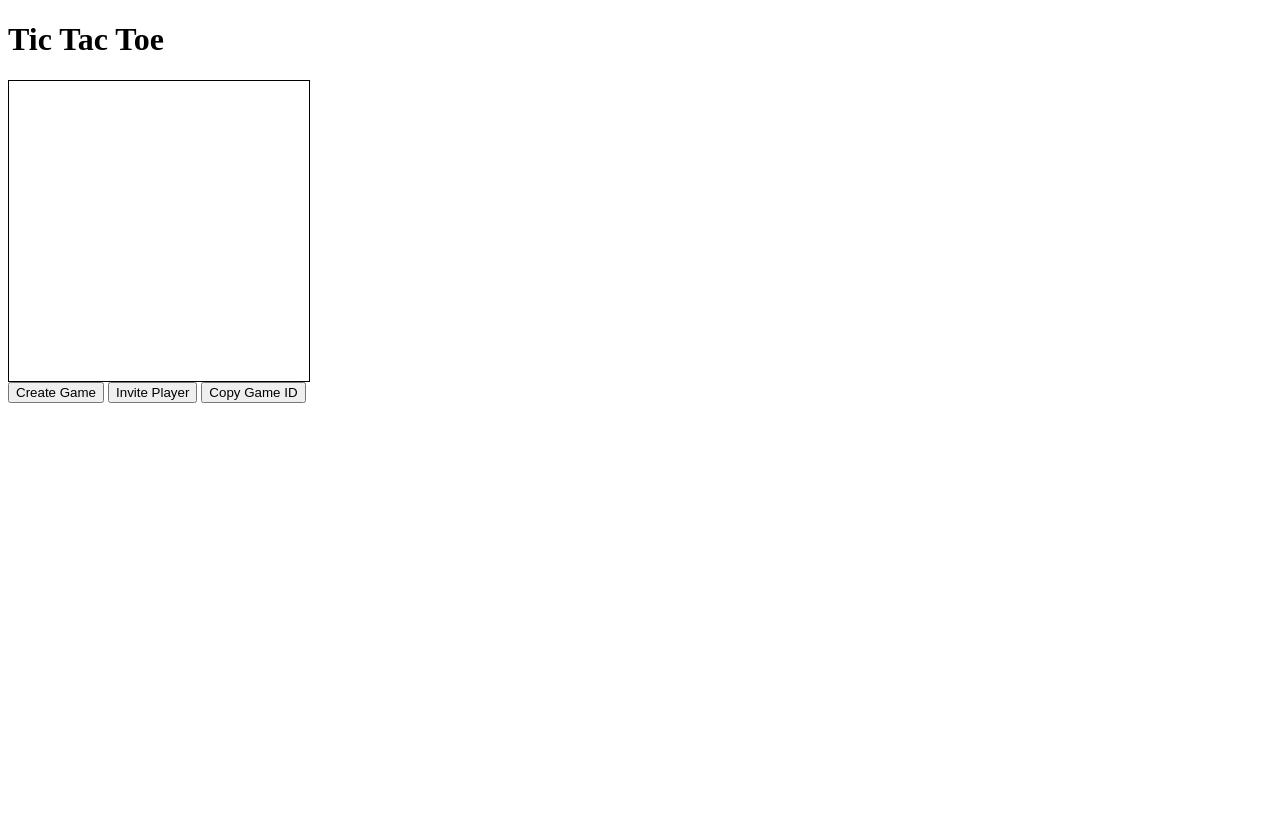
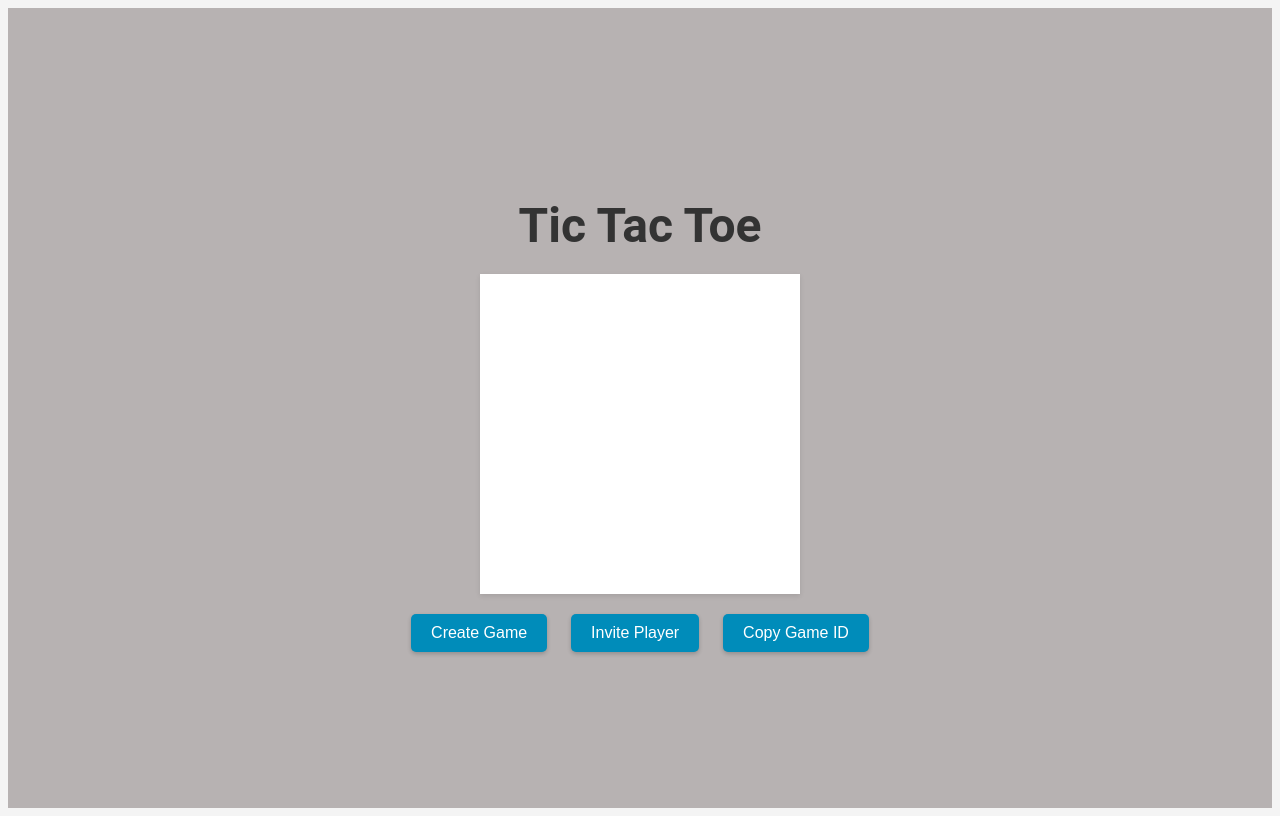
Before and after one commit to 0xPixelNinja/tic-tac-toe-fastapi, a plain HTML site: page frontend/index.html in a window 1280 px wide. Drawn offline with Linux system fonts and the light colour scheme.

Commit message:
Frontend work, i don't like

```diff
--- a/frontend/index.html
+++ b/frontend/index.html
@@ -5,15 +5,14 @@
     <link rel="stylesheet" href="style.css">
 </head>
 <body>
-    <h1>Tic Tac Toe</h1>
-
-    <div id="game-board">
+    <div class="container">
+        <h1>Tic Tac Toe</h1>
+        <div id="game-board"></div>
+        <div class="buttons">
+            <button onclick="createGame()">Create Game</button>
+            <button onclick="invitePlayer()">Invite Player</button>
+            <button onclick="copyGameID()">Copy Game ID</button>
         </div>
-
-    <button onclick="createGame()">Create Game</button>
-    <button onclick="invitePlayer()">Invite Player</button>
-    <button onclick="copyGameID()">Copy Game ID</button>
-
-    <script src="script.js"></script>
-</body>
+    </div>
+    <script src="script.js"></script> </body>
 </html>
--- a/frontend/style.css
+++ b/frontend/style.css
@@ -1,17 +1,67 @@
+body {
+    font-family: 'Roboto', sans-serif; /* Example font from Google Fonts */
+    background-color: #f4f4f4; /* Subtle background color */
+}
+
+.container {
+    background-color: #b7b2b2; /* Replace with your image */
+    background-size: cover;
+    display: flex;
+    flex-direction: column;
+    align-items: center;
+    justify-content: center;
+    width: 100%;
+    height: 100vh;
+    text-align: center;
+}
+
+h1 {
+    font-size: 3rem;
+    margin-bottom: 20px;
+    color: #333;
+}
+
 #game-board {
     display: grid;
-    grid-template-columns: repeat(3, 100px); /* Creates a 3x3 grid */
+    grid-template-columns: repeat(3, 100px);
     grid-template-rows: repeat(3, 100px);
-    width: 300px;
-    height: 300px;
-    border: 1px solid black;
+    gap: 10px;
+    margin-bottom: 20px;
+    background-color: #fff;
+    box-shadow: 0px 2px 5px rgba(0, 0, 0, 0.1); /* Subtle shadow */
 }
 
 .cell {
     display: flex;
+    align-items: center;
     justify-content: center;
-    align-items: center;
-    font-size: 40px;
-    border: 1px solid black;
-    cursor: pointer; /* Indicate that cells are clickable */
+    width: 100px;
+    height: 100px;
+    border: 2px solid #ddd; /* Lighter border color */
+    font-size: 4rem;
+    cursor: pointer;
+    transition: all 0.2s ease; /* Smooth transition for hover effect */
 }
+
+.cell:hover {
+    background-color: #f0f0f0; /* Hover effect */
+    transform: scale(1.05);
+}
+
+.buttons button {
+    margin: 0 10px;
+    padding: 10px 20px;
+    font-size: 1rem;
+    cursor: pointer;
+    border: none;
+    border-radius: 5px;
+    background-color: #008CBA; /* Example color */
+    color: white;
+    box-shadow: 0px 2px 4px rgba(0, 0, 0, 0.2); /* Button shadow */
+    transition: all 0.2s ease; /* Smooth transition for hover effect */
+}
+
+.buttons button:hover {
+    background-color: #0077a3; /* Darker color on hover */
+    transform: translateY(-2px); /* Slight lift on hover */
+}
```
Also changed, not shown: 1 other file.
